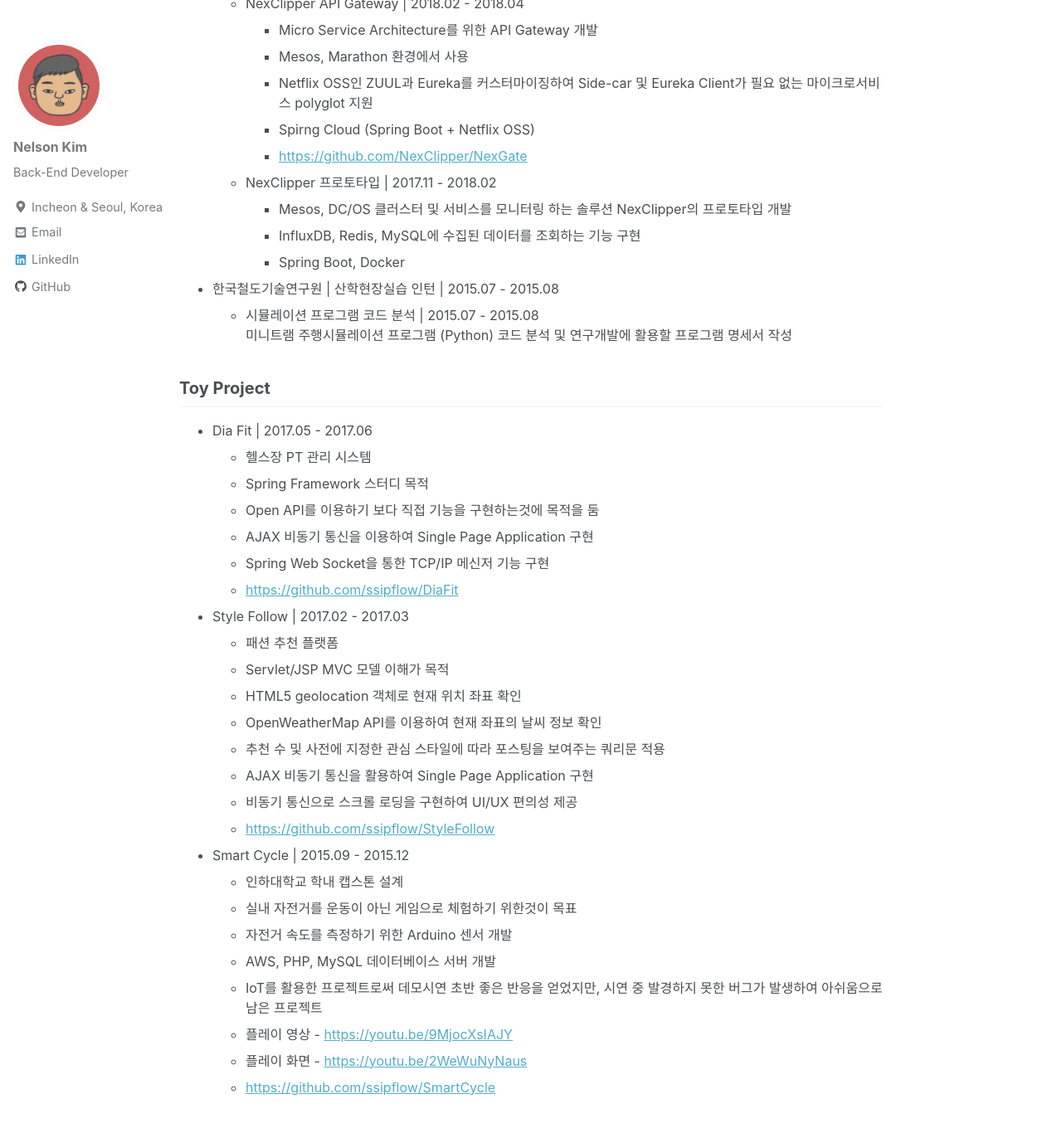
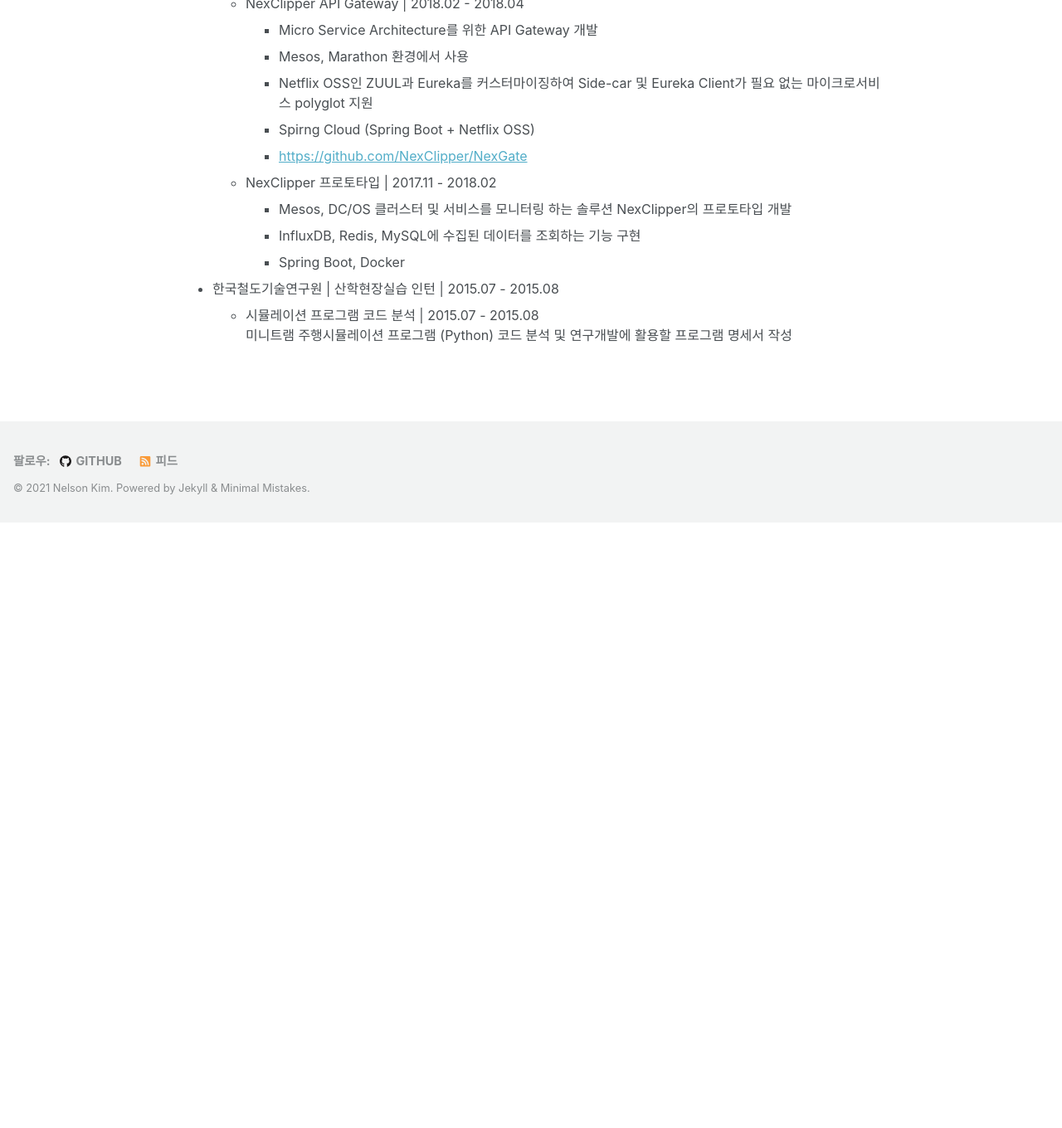
Before and after one commit to ssipflow/ssipflow.github.io, a Jekyll site: the page built from _pages/about-me.md, in a window 1280 px wide and 1400 px high, scrolled down 2268 px. Shown: the top 1360 px of the window at 83% size. Built offline with Jekyll 4.4.1, drawn with Linux system fonts in a browser that asks for light colours; nearby versions of some CDN libraries; comment, search, counter and statistics services are not loaded; after the commit the page ends 2898 px from its top, so only the background shows below that.

Commit message:
remove toy project

```diff
--- a/_pages/about-me.md
+++ b/_pages/about-me.md
@@ -90,32 +90,3 @@
 * 한국철도기술연구원 \| 산학현장실습 인턴 \| 2015.07 - 2015.08
     * 시뮬레이션 프로그램 코드 분석 \| 2015.07 - 2015.08
     미니트램 주행시뮬레이션 프로그램 (Python) 코드 분석 및 연구개발에 활용할 프로그램 명세서 작성
-
-## Toy Project
-* Dia Fit \| 2017.05 - 2017.06
-    * 헬스장 PT 관리 시스템
-    * Spring Framework 스터디 목적
-    * Open API를 이용하기 보다 직접 기능을 구현하는것에 목적을 둠
-    * AJAX 비동기 통신을 이용하여 Single Page Application 구현
-    * Spring Web Socket을 통한 TCP/IP 메신저 기능 구현
-    * [https://github.com/ssipflow/DiaFit](https://github.com/ssipflow/DiaFit)
-
-* Style Follow \| 2017.02 - 2017.03
-    * 패션 추천 플랫폼
-    * Servlet/JSP MVC 모델 이해가 목적
-    * HTML5 geolocation 객체로 현재 위치 좌표 확인
-    * OpenWeatherMap API를 이용하여 현재 좌표의 날씨 정보 확인
-    * 추천 수 및 사전에 지정한 관심 스타일에 따라 포스팅을 보여주는 쿼리문 적용
-    * AJAX 비동기 통신을 활용하여 Single Page Application 구현
-    * 비동기 통신으로 스크롤 로딩을 구현하여 UI/UX 편의성 제공
-    * [https://github.com/ssipflow/StyleFollow](https://github.com/ssipflow/StyleFollow)
-
-* Smart Cycle \| 2015.09 - 2015.12
-    * 인하대학교 학내 캡스톤 설계
-    * 실내 자전거를 운동이 아닌 게임으로 체험하기 위한것이 목표
-    * 자전거 속도를 측정하기 위한 Arduino 센서 개발
-    * AWS, PHP, MySQL 데이터베이스 서버 개발
-    * IoT를 활용한 프로젝트로써 데모시연 초반 좋은 반응을 얻었지만, 시연 중 발경하지 못한 버그가 발생하여 아쉬움으로 남은 프로젝트
-    * 플레이 영상 - [https://youtu.be/9MjocXsIAJY](https://youtu.be/9MjocXsIAJY)
-    * 플레이 화면 - [https://youtu.be/2WeWuNyNaus](https://youtu.be/2WeWuNyNaus)
-    * [https://github.com/ssipflow/SmartCycle](https://github.com/ssipflow/SmartCycle)
```
